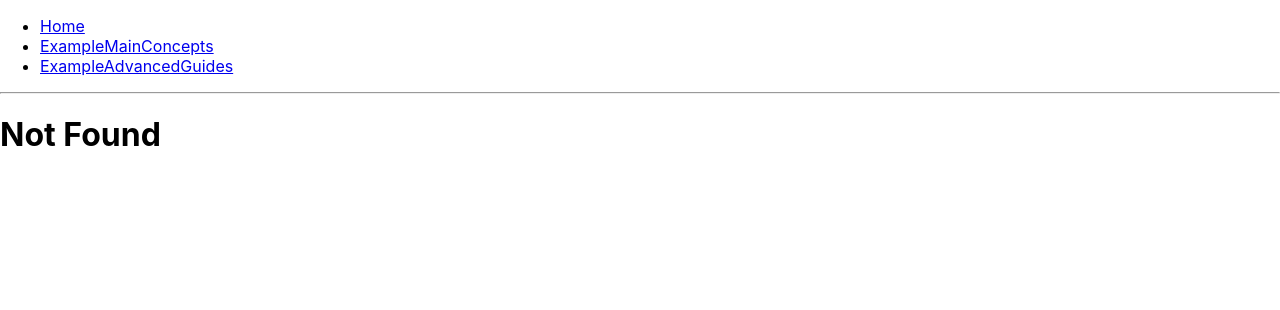
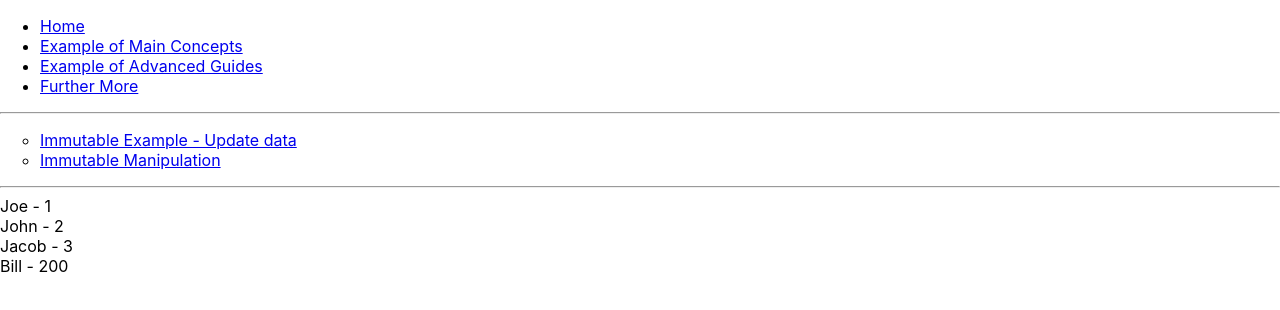
Before and after one commit to hapumee/react-basic, a React (Create React App) app: page /further-more/immutable-basic in a window 1280 px wide. Before the commit this address had no page. Shown: the top 310 px of the page. Built offline with nearby package versions, Linux system fonts and the light colour scheme.

Commit message:
ImmutableJS

```diff
--- a/package.json
+++ b/package.json
@@ -3,11 +3,14 @@
   "version": "0.1.0",
   "private": true,
   "dependencies": {
+    "backbone": "^1.4.0",
+    "immutable": "^4.0.0-rc.12",
     "jquery": "^3.4.1",
     "react": "^16.7.0",
     "react-dom": "^16.7.0",
     "react-router-dom": "^5.0.0",
-    "react-scripts": "2.1.3"
+    "react-scripts": "2.1.3",
+    "react-select": "^3.0.3"
   },
   "scripts": {
     "start": "react-scripts start",
--- /dev/null
+++ b/src/further-more/FurtherMore.js
@@ -0,0 +1,26 @@
+import React, { Component } from 'react';
+import { Route, Link, BrowserRouter as Router, Switch } from 'react-router-dom';
+import NotFound from '../error/NotFound';
+import ImmutableBasic from './ImmutableBasic';
+import ImmutableManipulation from './ImmutableManipulation';
+
+class FurtherMore extends React.Component {
+    render() {
+        return (
+            <div>
+                <ul style={{listStyleType: 'circle'}}>
+                    <li><Link to="/further-more/immutable-basic">Immutable Example - Update data</Link></li>
+                    <li><Link to="/further-more/immutable-manipulation">Immutable Manipulation</Link></li>
+                </ul>
+                <hr />
+                <Switch>
+                    <Route path="/further-more/immutable-basic" component={ImmutableBasic} />
+                    <Route path="/further-more/immutable-manipulation" component={ImmutableManipulation} />
+                    <Route component={NotFound} />
+                </Switch>
+            </div>
+        );
+    }
+}
+
+export default FurtherMore;
--- /dev/null
+++ b/src/further-more/ImmutableBasic.js
@@ -0,0 +1,66 @@
+import React, { Component } from 'react';
+import { Map, List } from 'immutable';
+
+let data = List.of(
+    Map({ value: 1, name: 'Joe' }),
+    Map({ value: 2, name: 'John' }),
+    Map({ value: 3, name: 'Jacob' })
+);
+
+class ImmutableBasic extends React.Component {
+    constructor(props) {
+        super(props);
+        this.state = { data: data };
+    }
+
+    componentDidMount() {
+        setTimeout(() => {
+            console.log('Adding Data');
+
+            this.setState({
+                data: this.state.data.push(Map({ value: 100, name: 'Bill '}))
+            });
+        }, 1000);
+
+        setTimeout(() => {
+            console.log('Updating Data');
+
+            let newData = this.state.data.update(3, item => item.set('value', 200));
+            this.setState({
+                data: newData
+            });
+        }, 2000);
+    }
+
+    shouldComponentUpdate(nextProps, nextState) {
+        return this.state.data !== nextState.date;
+    }
+
+    render() {
+        return (
+            <div>
+                {this.state.data.map(user => <NewUser user={user} />)}
+            </div>
+        );
+    }
+}
+
+class NewUser extends React.Component {
+    shouldComponentUpdate(nextProps) {
+        return this.props.user !== nextProps.user;
+    }
+
+    render() {
+        console.log('NewUser - render');
+
+        let user = this.props.user;
+
+        return (
+            <div>
+                {user.get('name')} - {user.get('value')}
+            </div>
+        );
+    }
+}
+
+export default ImmutableBasic;
--- /dev/null
+++ b/src/further-more/ImmutableManipulation.js
@@ -0,0 +1,70 @@
+import React, { Component } from 'react';
+import { List, fromJS } from 'immutable';
+
+class ImmutableManipulation extends React.Component {
+    render() {
+        // 1-1.
+        const data = { my: { nested: { name: 'Will' } } };
+        const goodName = data.my.nested.name; // 'Will'
+        // const badName = data.my.lovely.name; // throws error: 'Cannot read name of undefined'
+        console.log("1-1:", data, goodName); //, badName);
+
+        // 1-2.
+        const dataImmutable = fromJS({ my: { nested: { name: 'Will' } } });
+        const goodNameImmutable = dataImmutable.getIn(['my', 'nested', 'name']); // 'Will'
+        const badNameImmutable = dataImmutable.getIn(['my', 'lovely', 'name']); // no error thrown: 'undefined'
+        console.log("1-2:", dataImmutable);
+
+        // 2-1.
+        const pets = ['cat', 'dog'];
+        pets.push('goldfish');
+        pets.push('tortoise');
+        console.log("2-1:", pets);
+
+        // 2-2.
+        const petsImmutable = List(['cat', 'dog']);
+        const finalPets = petsImmutable.push('goldfish').push('tortoise');
+        console.log("2-2:", finalPets, finalPets.toJS());
+
+        // 3-1.
+        const dataName = fromJS({ name: 'Will' });
+        const newDataName = dataName.set('name', 'Susie');
+        console.log("3-3:", dataName.get('name'), newDataName.get('name'));
+
+        return (
+            <div>
+                <p>
+                    * Checking of nested value<br /><br />
+
+                    1-1. Plain Javascript<br />
+                    const goodName = data.my.nested.name; // {goodName}<br />
+                    const badName = data.my.lovely.name; // throws error: 'Cannot read name of undefined'<br /><br />
+
+                    1-2. Immutable<br />
+                    const goodNameImmutable = dataImmutable.getIn(['my', 'nested', 'name']); // {goodNameImmutable}<br />
+                    const badNameImmutable = dataImmutable.getIn(['my', 'lovely', 'name']); // {badNameImmutable}<br /><br />
+
+                    * Chaining manipulation<br /><br />
+
+                    2-1. Plain Javascript<br />
+                    const pets = ['cat', 'dog'];<br />
+                    pets.push('goldfish');<br />
+                    pets.push('tortoise');<br />
+                    // pets: ['cat', 'dog', 'goldfish', 'tortoise]<br /><br />
+
+                    2-2. Immutable<br />
+                    const pets = ['cat', 'dog'];<br />
+                    const finalPets = pets.push('goldfish').push('tortoise');<br />
+                    console.log(finslPets.toJS()); // ['cat', 'dog', 'goldfish', 'tortoise']<br /><br />
+
+                    3-3. Immutable Object and Update it<br /><br />
+                    const dataName = fromJS( name: 'Will' );<br />
+                    const newDataName = dataName.set('name', 'Susie');<br />
+                    console.log(dataName.get('name'), newDataName.get('name')); // Will, Susie
+                </p>
+            </div>
+        );
+    }
+}
+
+export default ImmutableManipulation;
--- a/src/index.js
+++ b/src/index.js
@@ -7,26 +7,23 @@ import NotFound from './error/NotFound';
 import Home from './Home';
 import ExampleMainConcepts from './example_main_concepts/ExampleMainConcepts';
 import ExampleAdvancedGuides from './example_advanced_guides/ExampleAdvancedGuides';
+import FurtherMore from './further-more/FurtherMore';
 
 const routing = (
     <Router>
         <div>
             <ul>
-                <li>
-                    <Link to="/">Home</Link>
-                </li>
-                <li>
-                    <Link to="/example-main-concepts">ExampleMainConcepts</Link>
-                </li>
-                <li>
-                    <Link to="/example-advanced-guides">ExampleAdvancedGuides</Link>
-                </li>
+                <li><Link to="/">Home</Link></li>
+                <li><Link to="/example-main-concepts">Example of Main Concepts</Link></li>
+                <li><Link to="/example-advanced-guides">Example of Advanced Guides</Link></li>
+                <li><Link to="/further-more">Further More</Link></li>
             </ul>
             <hr />
             <Switch>
                 <Route path="/" exact component={Home} />
                 <Route path="/example-main-concepts" component={ExampleMainConcepts} />
                 <Route path="/example-advanced-guides" component={ExampleAdvancedGuides} />
+                <Route path="/further-more" component={FurtherMore} />
                 <Route component={NotFound} />
             </Switch>
         </div>
```
